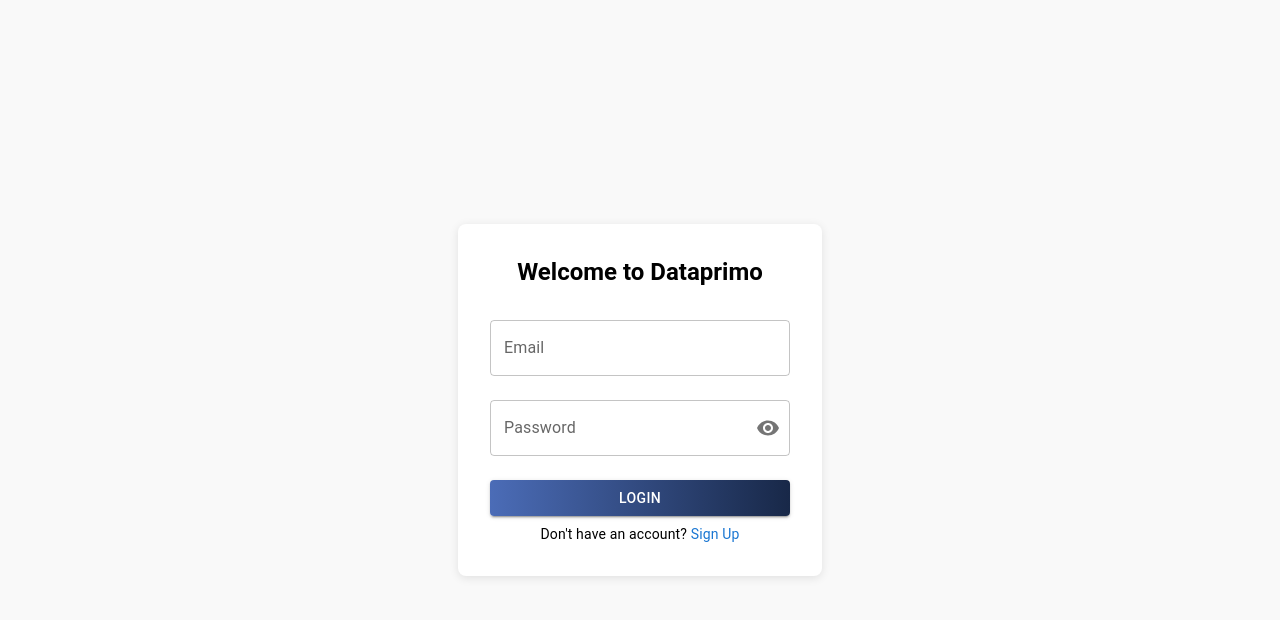
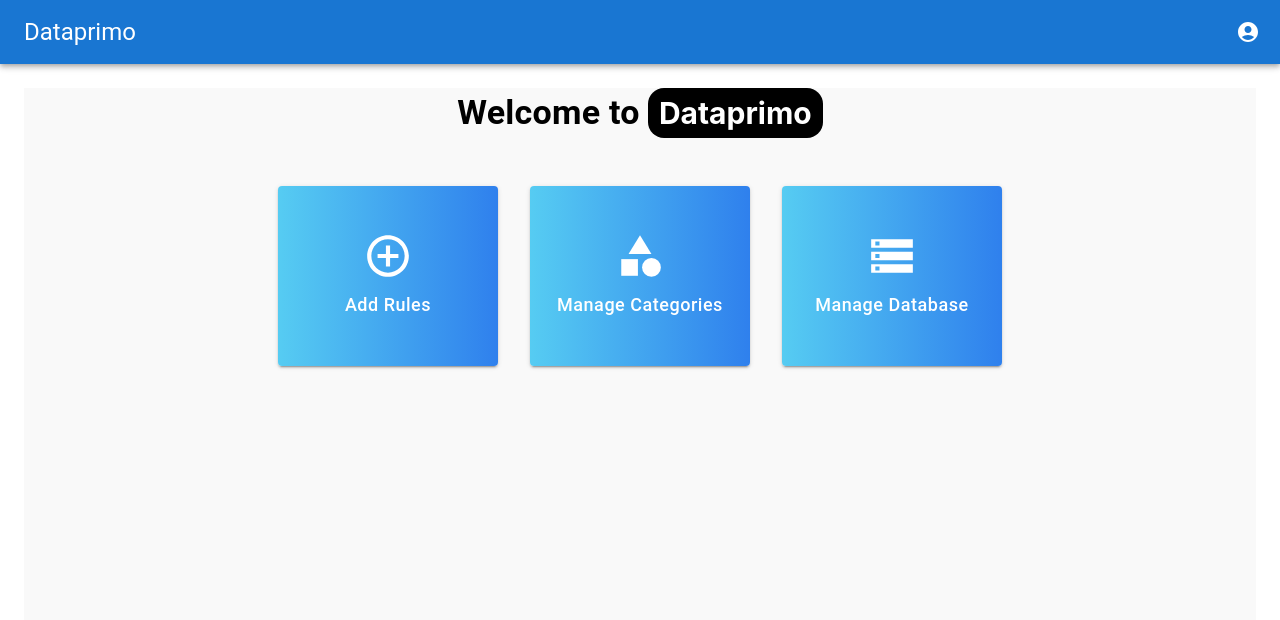
Before and after one commit to Serenity-Clicksense/data-primo, a React (Create React App) app in the folder data-primo/: page / in a window 1280 px wide. Shown: the top 620 px of the page. Built offline with nearby package versions, Linux system fonts and the light colour scheme.

Commit message:
add homepage and manageCategories

```diff
--- a/data-primo/src/App.js
+++ b/data-primo/src/App.js
@@ -2,14 +2,20 @@
 import { BrowserRouter as Router, Route, Routes } from "react-router-dom";
 import LoginPage from "./pages/LoginPage";
 import SignupPage from "./pages/SignupPage";
+import MainLayout from "./layouts/MainLayout";
+import Home from "./pages/Home";
+import ManageCategories from "./pages/ManageCategories";
 
 function App() {
   return (
     <Router>
       <Routes>
-          <Route path="/" element={<LoginPage />} />
           <Route path="/login" element={<LoginPage />} />
           <Route path="/signup" element={<SignupPage />} />
+          <Route path="/" element={<MainLayout />}>
+            <Route index element={<Home />} />
+            <Route path="/manageCategories" element={<ManageCategories />}/>
+          </Route>
       </Routes>
     </Router>
   );
--- /dev/null
+++ b/data-primo/src/layouts/MainLayout.js
@@ -0,0 +1,67 @@
+import React from "react";
+import { AppBar, Toolbar, Typography, IconButton, Box, Menu, MenuItem } from "@mui/material";
+import AccountCircle from "@mui/icons-material/AccountCircle";
+import { Link, Outlet, useNavigate } from "react-router-dom";
+
+function MainLayout() {
+  const [anchorEl, setAnchorEl] = React.useState(null);
+  const navigate = useNavigate();
+
+  const handleMenuOpen = (event) => {
+    setAnchorEl(event.currentTarget);
+  };
+
+  const handleMenuClose = () => {
+    setAnchorEl(null);
+  };
+
+  const handleLogout = () => {
+    handleMenuClose();
+    // Implement logout logic here
+    navigate("/login");
+  };
+
+  const handleNavigateHome = () => {
+    navigate("/");
+  };
+
+  return (
+    <Box sx={{ display: "flex", flexDirection: "column", minHeight: "100vh" }}>
+      {/* Navbar */}
+      <AppBar position="static">
+        <Toolbar>
+          <Typography
+            variant="h5"
+            component="div"
+            sx={{ flexGrow: 1, cursor: "pointer" }}
+            onClick={handleNavigateHome}
+          >
+            Dataprimo
+          </Typography>
+          <IconButton
+            edge="end"
+            color="inherit"
+            aria-label="profile"
+            onClick={handleMenuOpen}
+          >
+            <AccountCircle />
+          </IconButton>
+          <Menu
+            anchorEl={anchorEl}
+            open={Boolean(anchorEl)}
+            onClose={handleMenuClose}
+          >
+            <MenuItem onClick={handleLogout}>Logout</MenuItem>
+          </Menu>
+        </Toolbar>
+      </AppBar>
+
+      {/* Main Content */}
+      <Box sx={{ flexGrow: 1, p: 3 }}>
+        <Outlet />
+      </Box>
+    </Box>
+  );
+}
+
+export default MainLayout;
--- /dev/null
+++ b/data-primo/src/pages/Home.js
@@ -0,0 +1,131 @@
+import React from "react";
+import { Box, Typography, Button } from "@mui/material";
+import AddCircleOutlineIcon from "@mui/icons-material/AddCircleOutline";
+import CategoryIcon from "@mui/icons-material/Category";
+import DatabaseIcon from "@mui/icons-material/Storage";
+import { useNavigate } from "react-router-dom";
+
+
+function Home() {
+    const navigate = useNavigate();
+
+    const handleManageCategories=()=>{
+        navigate("/manageCategories");
+    }
+
+  return (
+    <Box
+      display="flex"
+      flexDirection="column"
+      alignItems="center"
+      minHeight="100vh"
+      bgcolor="#f9f9f9"
+    >
+      {/* Header */}
+      <Box display="flex" justifyContent="center" alignItems="center" mb={4}>
+        <Typography variant="h4" textAlign="center" fontWeight="bold" mr={1}>
+          Welcome to
+        </Typography>
+        <Box
+          width={175}
+          height={50}
+          bgcolor="black"
+          color="white"
+          display="flex"
+          justifyContent="center"
+          alignItems="center"
+          fontWeight="bold"
+          fontSize={30}
+          borderRadius={4}
+        >
+          Dataprimo
+        </Box>
+      </Box>
+
+      {/* Buttons Section */}
+      <Box
+        display="flex"
+        justifyContent="center"
+        gap={4}
+        flexWrap="wrap"
+        maxWidth="800px"
+        mt={2}
+      >
+        {/* Add Rules Button */}
+        <Button
+          variant="contained"
+          color="primary"
+          sx={{
+            height: "180px",
+            width: "220px",
+            fontSize: "18px",
+            display: "flex",
+            flexDirection: "column",
+            justifyContent: "center",
+            alignItems: "center",
+            textTransform: "capitalize",
+            transition: "transform 0.3s ease",
+            background: "linear-gradient(90deg, #56CCF2, #2F80ED)",
+            "&:hover": {
+              transform: "scale(1.1)", // Zoom effect
+            },
+          }}
+        >
+          <AddCircleOutlineIcon sx={{ fontSize: 50, mb: 1 }} />
+          Add Rules
+        </Button>
+
+        {/* Manage Categories Button */}
+        <Button
+          variant="contained"
+          sx={{
+            height: "180px",
+            width: "220px",
+            fontSize: "18px",
+            display: "flex",
+            flexDirection: "column",
+            justifyContent: "center",
+            alignItems: "center",
+            textTransform: "capitalize",
+            transition: "transform 0.3s ease",
+            background: "linear-gradient(90deg, #56CCF2, #2F80ED)",
+
+            "&:hover": {
+              transform: "scale(1.1)", // Zoom effect
+            },
+          }}
+          onClick={handleManageCategories}
+        >
+          <CategoryIcon sx={{ fontSize: 50, mb: 1 }} />
+          Manage Categories
+        </Button>
+
+        {/* Manage Database Button */}
+        <Button
+          variant="contained"
+          color="secondary"
+          sx={{
+            height: "180px",
+            width: "220px",
+            fontSize: "18px",
+            display: "flex",
+            flexDirection: "column",
+            justifyContent: "center",
+            alignItems: "center",
+            textTransform: "capitalize",
+            transition: "transform 0.3s ease",
+            background: "linear-gradient(90deg, #56CCF2, #2F80ED)",
+            "&:hover": {
+              transform: "scale(1.1)", // Zoom effect
+            },
+          }}
+        >
+          <DatabaseIcon sx={{ fontSize: 50, mb: 1 }} />
+          Manage Database
+        </Button>
+      </Box>
+    </Box>
+  );
+}
+
+export default Home;
--- a/data-primo/src/pages/LoginPage.js
+++ b/data-primo/src/pages/LoginPage.js
@@ -3,12 +3,20 @@
 import Visibility from "@mui/icons-material/Visibility";
 import VisibilityOff from "@mui/icons-material/VisibilityOff";
 import { useState } from "react";
+import { useNavigate } from "react-router-dom";
 
 function LoginPage(){
   const [showPassword, setShowPassword] = useState(false);
+  const navigate = useNavigate();
 
   const togglePasswordVisibility = () => {
     setShowPassword((prev) => !prev);
+  };
+
+  const handleLogin = () => {
+    //authentication logic
+
+    navigate("/");
   };
 
   return (
@@ -20,6 +28,7 @@
       minHeight="100vh"
       bgcolor="#f9f9f9"
     >
+
       <Box
         width={300}
         p={4}
@@ -27,8 +36,35 @@
         borderRadius={2}
         boxShadow="0 2px 10px rgba(0,0,0,0.1)"
       >
-        <Typography variant="h5" textAlign="center"  fontWeight="bold" mb={2}>
-          Welcome to Dataprimo
+
+        <Box
+          display="flex"
+          justifyContent="center"
+          alignItems="center"
+          mb={2}
+        >
+        {/* <Typography variant="h5" textAlign="center"  fontWeight="bold" mr={1}>
+          Welcome to
+        </Typography> */}
+          <Box
+            width={170}
+            height={40}
+            bgcolor="black"
+            color="white"
+            display="flex"
+            justifyContent="center"
+            alignItems="center"
+            fontWeight="bold"
+            fontSize={28}
+            borderRadius={4}
+          >
+            Dataprimo
+          </Box>
+        </Box>
+
+
+        <Typography variant="h5" textAlign="center"  fontWeight="bold" mb={2} color="purple">
+          Login
         </Typography>
 
         <Box
@@ -69,6 +105,7 @@
             mt: 2,
             mb: 1,
           }}
+          onClick={handleLogin}
         >
           LOGIN
         </Button>
--- /dev/null
+++ b/data-primo/src/pages/ManageCategories.js
@@ -0,0 +1,82 @@
+import React, { useState } from "react";
+import { Box, Typography, TextField, Button, IconButton, List, ListItem, ListItemText, Divider } from "@mui/material";
+import DeleteIcon from "@mui/icons-material/Delete";
+import AddCircleIcon from "@mui/icons-material/AddCircle";
+
+function ManageCategories() {
+  const [categories, setCategories] = useState(["Category 1", "Category 2", "Category 3"]); // Example categories
+  const [newCategory, setNewCategory] = useState("");
+  const [search, setSearch] = useState("");
+
+  const handleAddCategory = () => {
+    if (newCategory) {
+      setCategories([...categories, newCategory]);
+      setNewCategory("");
+    }
+  };
+
+  const handleDeleteCategory = (category) => {
+    setCategories(categories.filter((cat) => cat !== category));
+  };
+
+  const filteredCategories = categories.filter((category) =>
+    category.toLowerCase().includes(search.toLowerCase())
+  );
+
+  return (
+    <Box
+      display="flex"
+      flexDirection="column"
+      alignItems="center"
+      minHeight="100vh"
+      bgcolor="#f9f9f9"
+      p={2}
+      borderRadius={4}
+    >
+      {/* Title Section */}
+      <Typography variant="h4" fontWeight="bold" mb={2}>
+        Manage Categories
+      </Typography>
+
+      {/* Search Bar */}
+      <TextField
+        label="Search Categories"
+        variant="outlined"
+        fullWidth
+        value={search}
+        onChange={(e) => setSearch(e.target.value)}
+        sx={{ mb: 2 }}
+      />
+
+      {/* Categories List */}
+      <List sx={{ width: "100%", maxHeight: "400px", overflowY: "auto" }}>
+        {filteredCategories.map((category, index) => (
+          <ListItem key={index} sx={{ display: "flex", justifyContent: "space-between" }}>
+            <ListItemText primary={category} />
+            <IconButton onClick={() => handleDeleteCategory(category)} edge="end">
+              <DeleteIcon />
+            </IconButton>
+          </ListItem>
+        ))}
+      </List>
+
+      <Divider sx={{ width: "100%", my: 2 }} />
+
+      {/* Add Category Section */}
+      <Box display="flex" alignItems="center" width="100%">
+        <TextField
+          label="Add Category"
+          variant="outlined"
+          fullWidth
+          value={newCategory}
+          onChange={(e) => setNewCategory(e.target.value)}
+        />
+        <IconButton onClick={handleAddCategory} sx={{ ml: 2 }}>
+          <AddCircleIcon fontSize="large" />
+        </IconButton>
+      </Box>
+    </Box>
+  );
+}
+
+export default ManageCategories;
--- a/data-primo/src/pages/SignupPage.js
+++ b/data-primo/src/pages/SignupPage.js
@@ -40,7 +40,32 @@
         borderRadius={2}
         boxShadow="0 2px 10px rgba(0,0,0,0.1)"
       >
-        <Typography variant="h5" textAlign="center" mb={2} fontWeight="bold">
+        <Box
+          display="flex"
+          justifyContent="center"
+          alignItems="center"
+          mb={2}
+        >
+        {/* <Typography variant="h5" textAlign="center"  fontWeight="bold" mr={1}>
+          Welcome to
+        </Typography> */}
+          <Box
+            width={170}
+            height={40}
+            bgcolor="black"
+            color="white"
+            display="flex"
+            justifyContent="center"
+            alignItems="center"
+            fontWeight="bold"
+            fontSize={28}
+            borderRadius={4}
+          >
+            Dataprimo
+          </Box>
+        </Box>
+
+        <Typography variant="h5" textAlign="center" mb={2} fontWeight="bold" color="purple">
           Sign Up
         </Typography>
         <Grid container spacing={2}>
```
